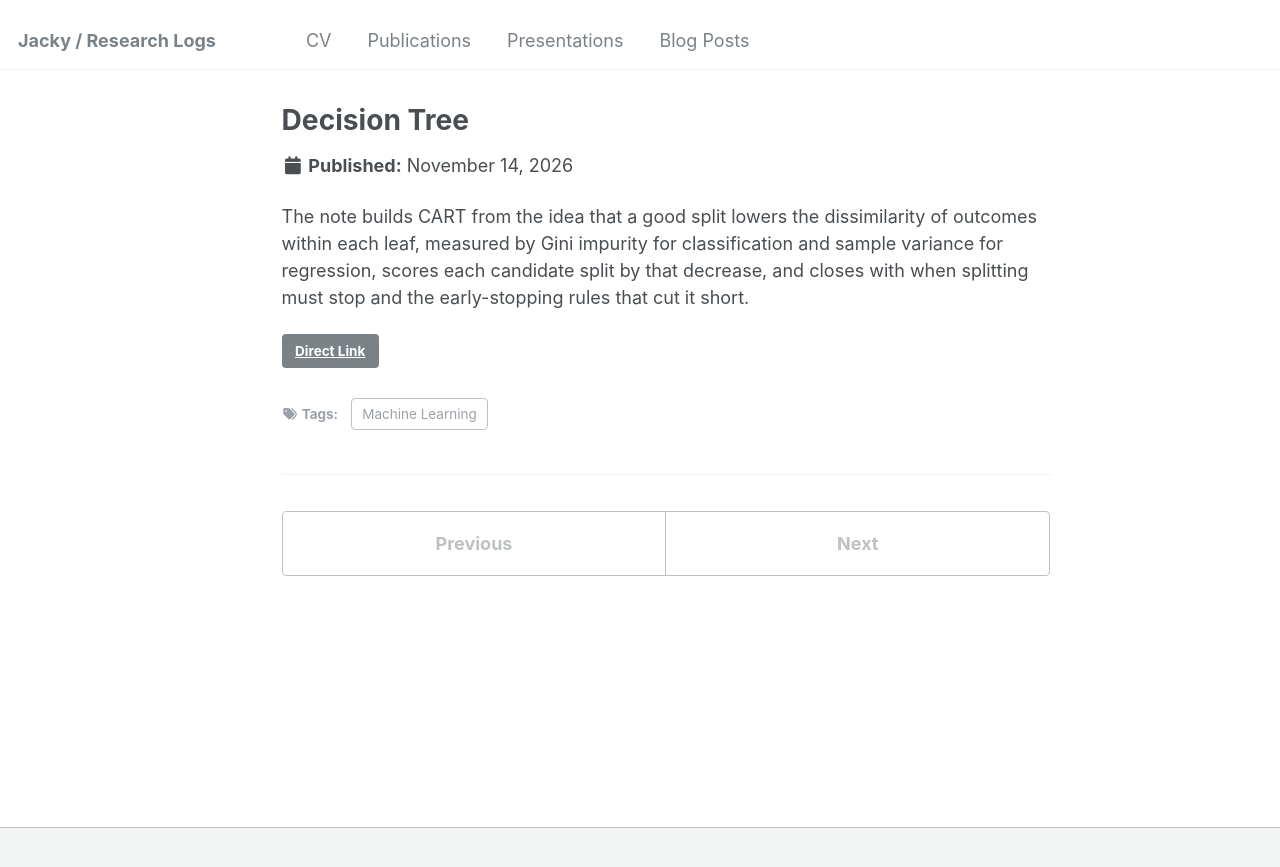
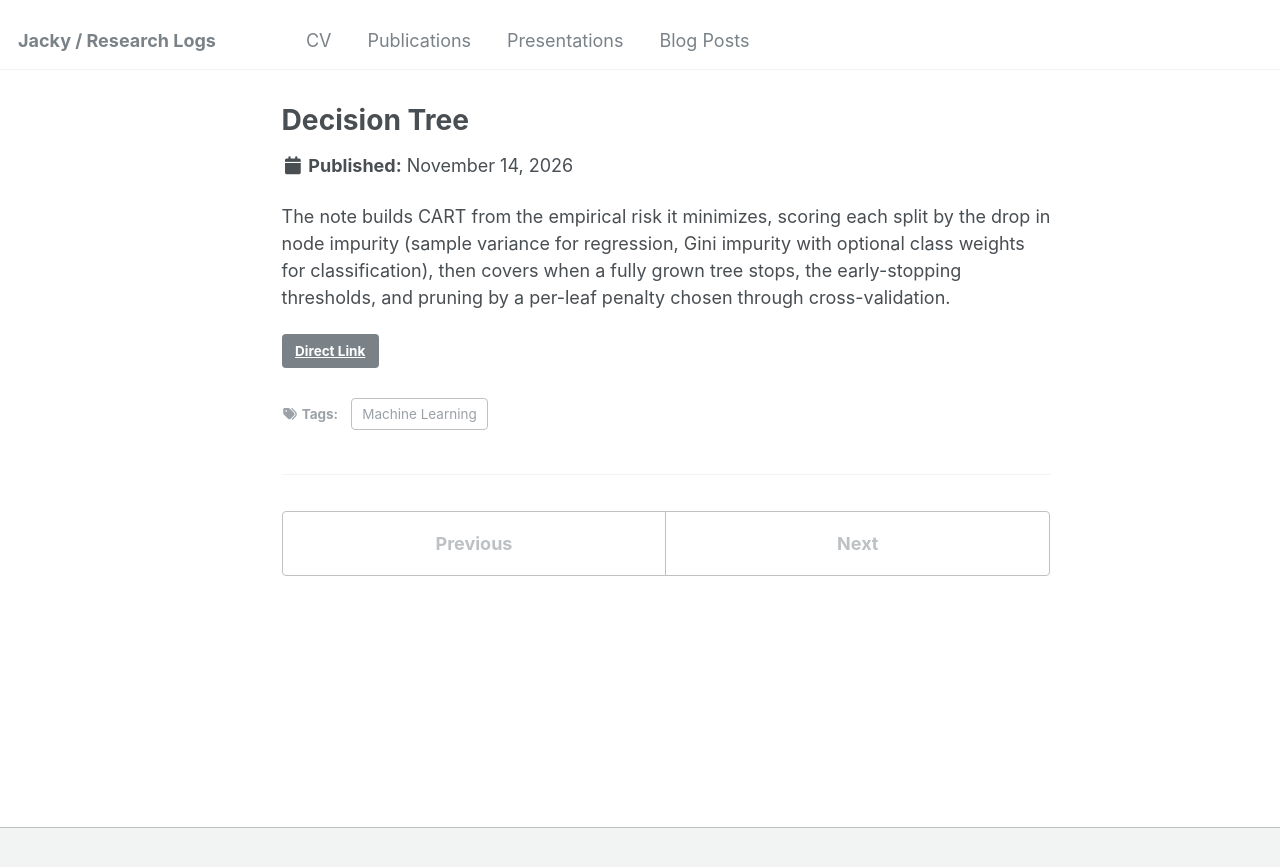
Before and after one commit to githubjacky/githubjacky.github.io, a Jekyll site: the page built from _posts/2026-11-14-1.md, in a window 1280 px wide. Shown: the top 867 px of the page. Built offline with Jekyll 4.4.1, drawn with Linux system fonts in a browser that asks for light colours.

Commit message:
update decision tree note

```diff
--- a/_posts/2026-11-14-1.md
+++ b/_posts/2026-11-14-1.md
@@ -7,4 +7,4 @@ tags:
   - Machine Learning
 ---
 
-The note builds CART from the idea that a good split lowers the dissimilarity of outcomes within each leaf, measured by Gini impurity for classification and sample variance for regression, scores each candidate split by that decrease, and closes with when splitting must stop and the early-stopping rules that cut it short.
+The note builds CART from the empirical risk it minimizes, scoring each split by the drop in node impurity (sample variance for regression, Gini impurity with optional class weights for classification), then covers when a fully grown tree stops, the early-stopping thresholds, and pruning by a per-leaf penalty chosen through cross-validation.
```
Also changed, not shown: 1 other file.
